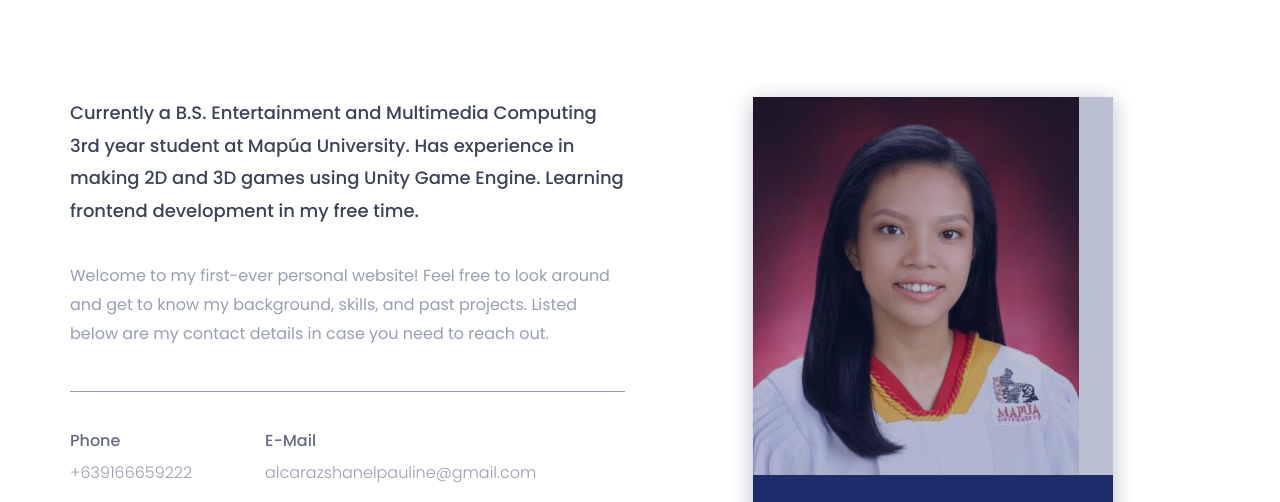
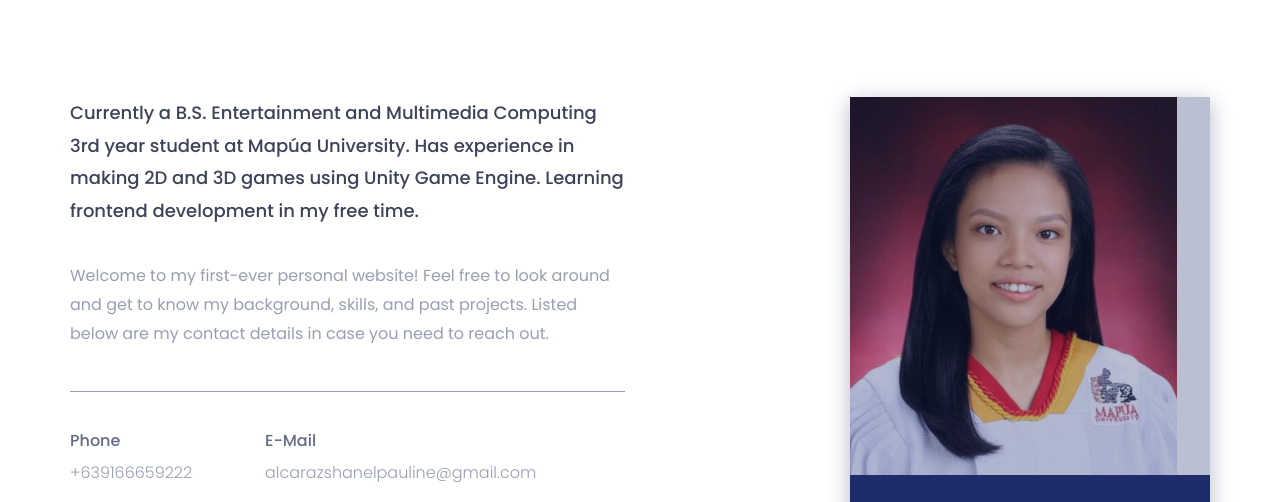
Before and after one commit to Shanel-A/Alcaraz-Personal-Website, a plain HTML site: page index.html in a window 1280 px wide. Shown: the part 1020-1522 px from the top of the page. Drawn offline with nearby package versions, Linux system fonts and the light colour scheme.

Commit message:
Update index.html

```diff
--- a/index.html
+++ b/index.html
@@ -98,7 +98,7 @@
 								</div>
 							</div>
 						</div>
-						<div class="col-sm-offset-1 col-sm-4">
+						<div class="col-sm-offset-2 col-sm-4">
 							<div class="single-about-img">
 								<img src="assets/images/profile_image.JPG" alt="profile_image">
 								<div class="about-list-icon">
```
